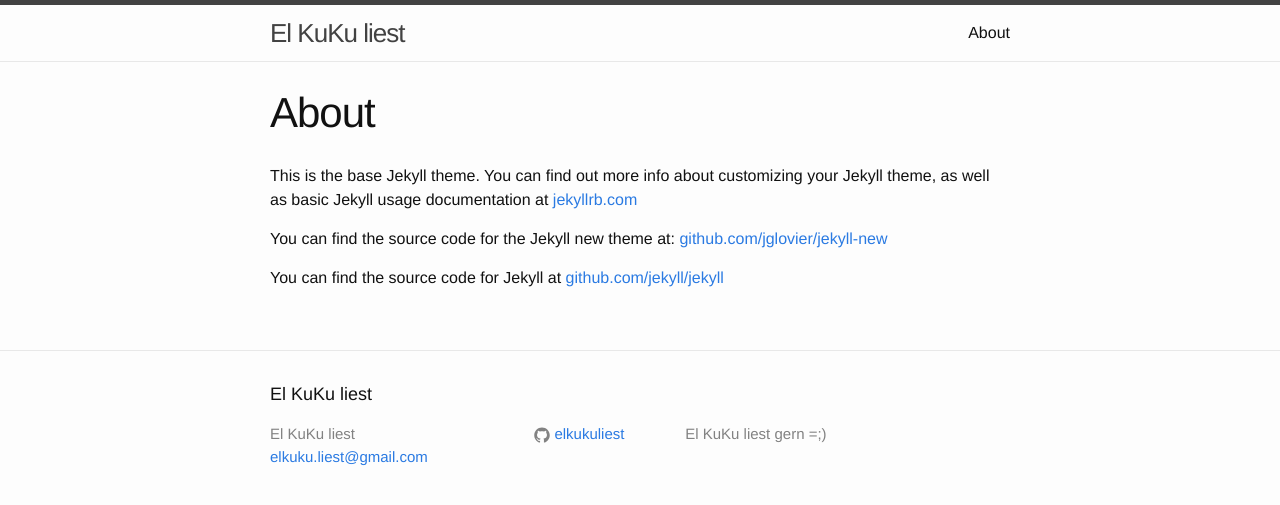
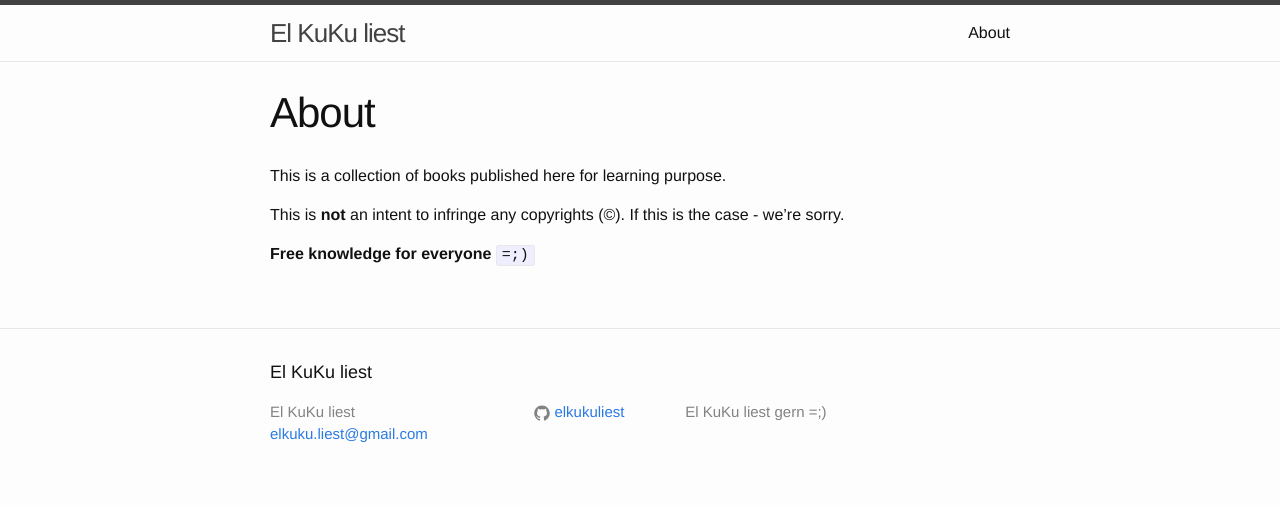
Before and after one commit to elkukuliest/elkukuliest.github.io, a Jekyll site: the page built from about.md, in a window 1280 px wide. Shown: the top 505 px of the page. Built offline with Jekyll 4.4.1, drawn with Linux system fonts in a browser that asks for light colours.

Commit message:
Add some real text to the "about" page...

```diff
--- a/about.md
+++ b/about.md
@@ -4,8 +4,8 @@
 permalink: /about/
 ---
 
-This is the base Jekyll theme. You can find out more info about customizing your Jekyll theme, as well as basic Jekyll usage documentation at [jekyllrb.com](http://jekyllrb.com/)
+This is a collection of books published here for learning purpose.
 
-You can find the source code for the Jekyll new theme at: [github.com/jglovier/jekyll-new](https://github.com/jglovier/jekyll-new)
+This is **not** an intent to infringe any copyrights (&copy;). If this is the case - we're sorry.
 
-You can find the source code for Jekyll at [github.com/jekyll/jekyll](https://github.com/jekyll/jekyll)
+**Free knowledge for everyone** `=;)`
```
